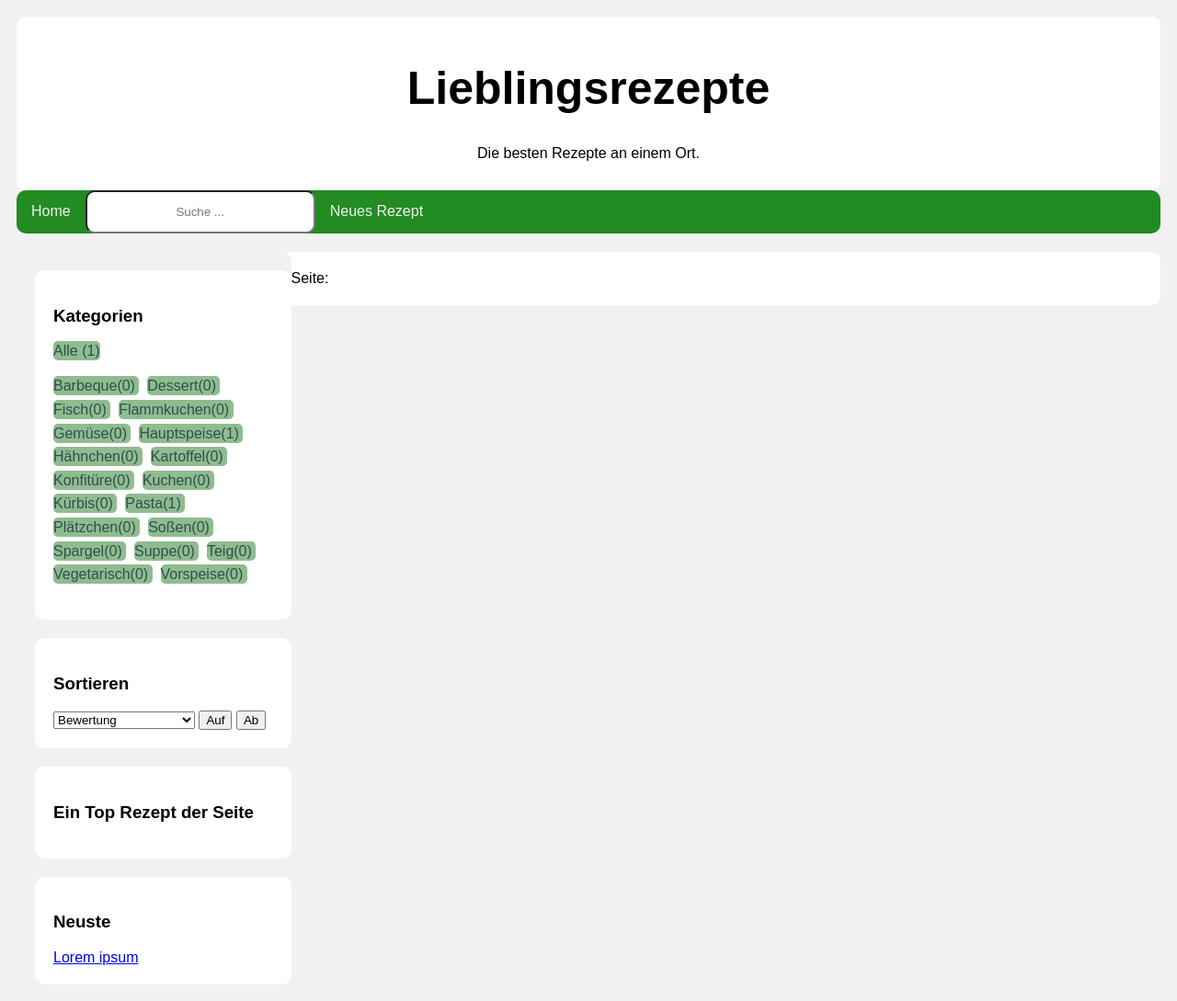
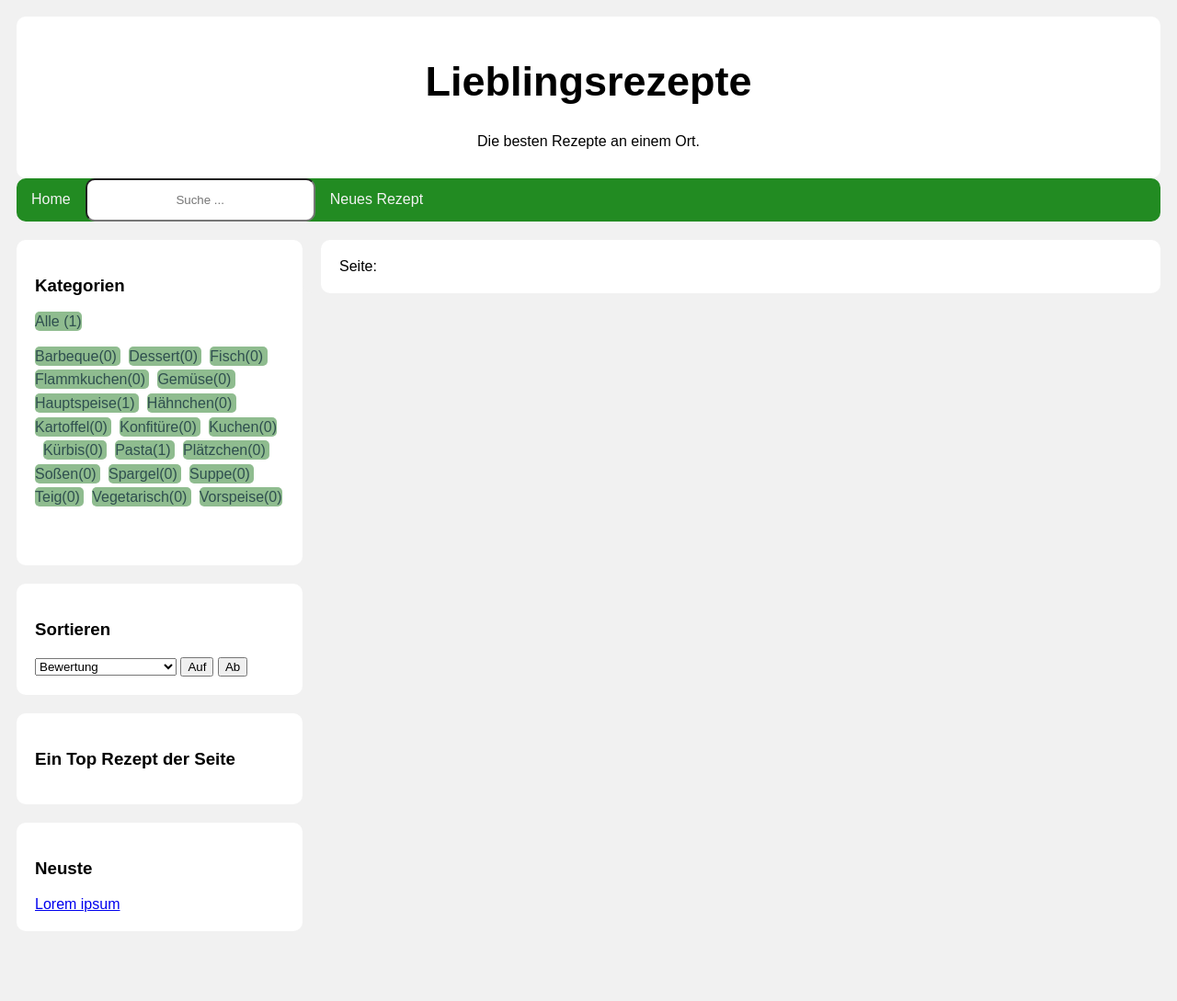
Before and after one commit to PatReis/fav_reps, a Django app: a page that uses templates/main.html in a window 1280 px wide. Shown: the whole page at 92% size. After the commit the page ends 1013 px from the top, so only its background shows below. Run offline with Django 5.2, Linux system fonts and the light colour scheme; data comes from the database, SQL or seed files in the repository.

Commit message:
Update grid layout style.

```diff
--- a/static/styles/main.css
+++ b/static/styles/main.css
@@ -17,7 +17,7 @@
 }
 
 .header h1 {
-  font-size: 50px;
+  font-size: 45px;
 }
 
 /* Style the top navigation bar */
@@ -56,7 +56,7 @@
   border-radius: 10px;
 }
 
-/* Columns */
+/* Floats */
 
 .main_column {
   float: center;
@@ -85,22 +85,21 @@
 }
 
 /* Home column */
-.home_centercolumn{
+.home_smallcolumn {
   float: left;
-  width: 52%;
+  width: 25%;
+  background-color: #f1f1f1;
+  padding-left: 0px;
+  border-radius: 10px;
+}
+
+.home_maincolumn {
+  float: left;
+  width: 75%;
   background-color: #f1f1f1;
   padding-left: 20px;
   border-radius: 10px;
 }
-
-.home_smallcolumn {
-  float: left;
-  width: 24%;
-  background-color: #f1f1f1;
-  padding-left: 20px;
-  border-radius: 10px;
-}
-
 
 /* Fake image */
 .fakeimg {
@@ -109,12 +108,20 @@
   padding: 20px;
 }
 
-/* Add a card effect for articles */
+/* Add a card effect */
 .card {
   background-color: white;
   padding: 20px;
   margin-top: 20px;
   border-radius: 10px;
+}
+
+.grid-container {
+  display: grid;
+  grid-template-columns: repeat(auto-fill, minmax(min(200px, 100%), 1fr));
+  gap: 10px;
+  background-color: #f1f1f1;
+
 }
 
 /* Clear floats after the columns */
@@ -133,11 +140,6 @@
   border-radius: 10px;
 }
 
-.card_leftcolumn {
-  float: left;
-  width: 25%;
-}
-
 /* Responsive layout - when the screen is less than 800px wide, make the two columns stack on top of each other instead of next to each other */
 @media screen and (max-width: 800px) {
   .form_leftcolumn {
@@ -151,7 +153,7 @@
 }
 
 @media screen and (max-width: 800px) {
-  .home_centercolumn {
+  .home_maincolumn {
     width: 100%;
     padding: 0;
   }
```
